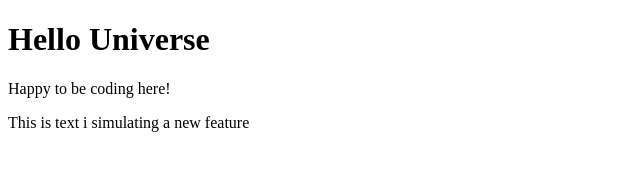
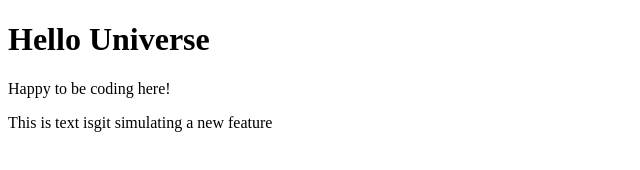
Before and after one commit to ReillySweat/test-project, a plain HTML site: page index.html in a window 1280 px wide. Shown: the full height of the page, 0-640 px from the left. Drawn offline with Linux system fonts and the light colour scheme.

Commit message:
feat: simulate new feature

```diff
--- a/index.html
+++ b/index.html
@@ -11,6 +11,6 @@
 <p>
   Happy to be coding here!
 </p>
-<div>This is text i simulating a new feature</div>
+<div>This is text isgit simulating a new feature</div>
 </body>
 </html>
```
